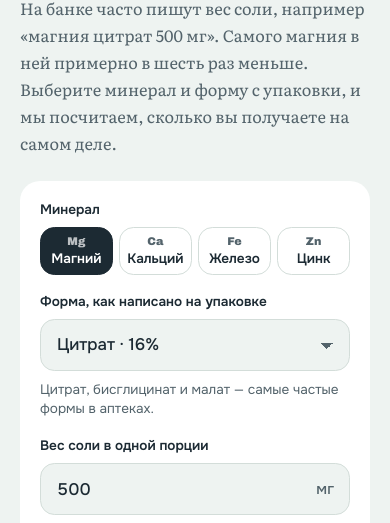
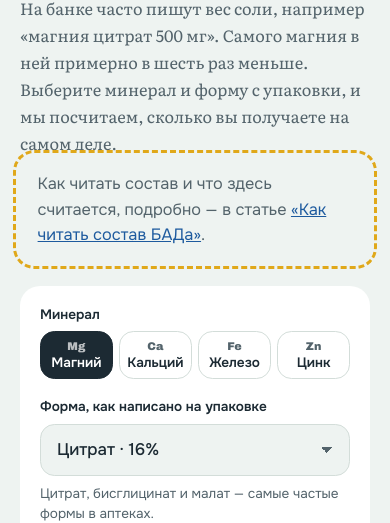
Before and after one commit to AppLb/phealth, an Eleventy site: page src/calculator/index.njk in a window 390 px wide. Shown: the part 327-850 px from the top of the page. Built offline with nearby package versions, Linux system fonts and the light colour scheme; Eleventy itself is replaced by a stand-in of ours; files that its build step writes are made by us from their sources; a web font is replaced by a local one.

Commit message:
Калькулятор: ссылка на статью в жёлтой пунктирной рамке; на компьютере после калькулятора, на телефоне под вступлением
Co-Authored-By: Claude Opus 5.5 <noreply@anthropic.com>
Claude-Session: https://claude.ai/code/session_01J8rjFQFL4KfTUxbt3d8kqo

```diff
--- a/src/calculator/index.njk
+++ b/src/calculator/index.njk
@@ -66,7 +66,13 @@ select:focus,.num input:focus{outline:3px solid var(--accent);outline-offset:1px
 .tip{font:400 .92rem/1.5 var(--ui);color:var(--muted);margin:0}
 .tip b{color:var(--ink);font-weight:600}
 
-.artlink{max-width:44rem;margin:1.75rem 0 0;font:400 1rem/1.55 var(--ui);color:var(--muted)}
+/* Ссылка на статью в жёлтой пунктирной рамке: на компьютере после калькулятора, на телефоне под вступлением */
+.artlink{max-width:44rem;box-sizing:border-box;margin:2rem 0 0;padding:.9rem 1.1rem;border-radius:.9rem;outline:3px dashed var(--l2);outline-offset:4px;font:400 1rem/1.55 var(--ui);color:var(--muted)}
+.artlink-top{display:none}
+@media (max-width:860px){
+  .artlink-top{display:block;margin:1.5rem 4px 0}
+  .artlink-after{display:none}
+}
 /* Таблица форм */
 .forms{margin-top:2.5rem}
 .forms h2,.why h2,.src h2{font:700 1.3rem/1.25 var(--display);letter-spacing:-.02em;margin:0 0 .4rem}
@@ -121,6 +127,7 @@ tbody tr[aria-selected="true"] td:first-child{font-weight:600}
     <span class="eyebrow">Калькулятор</span>
     <h1>Сколько на самом деле в таблетке</h1>
     <p>На банке часто пишут вес соли, например «магния цитрат 500 мг». Самого магния в ней примерно в шесть раз меньше. Выберите минерал и форму с упаковки, и мы посчитаем, сколько вы получаете на самом деле.</p>
+    <p class="artlink artlink-top">Как читать состав и что здесь считается, подробно — в статье <a href="../sostav-bada/">«Как читать состав БАДа»</a>.</p>
   </div>
 
   <div class="calc">
@@ -177,7 +184,7 @@ tbody tr[aria-selected="true"] td:first-child{font-weight:600}
     </section>
   </div>
 
-  <p class="artlink">Как читать состав и что здесь считается, подробно — в статье <a href="../sostav-bada/">«Как читать состав БАДа»</a>.</p>
+  <p class="artlink artlink-after">Как читать состав и что здесь считается, подробно — в статье <a href="../sostav-bada/">«Как читать состав БАДа»</a>.</p>
 
   <section class="forms" aria-labelledby="forms-h">
     <h2 id="forms-h">Сколько минерала в разных формах</h2>
```
